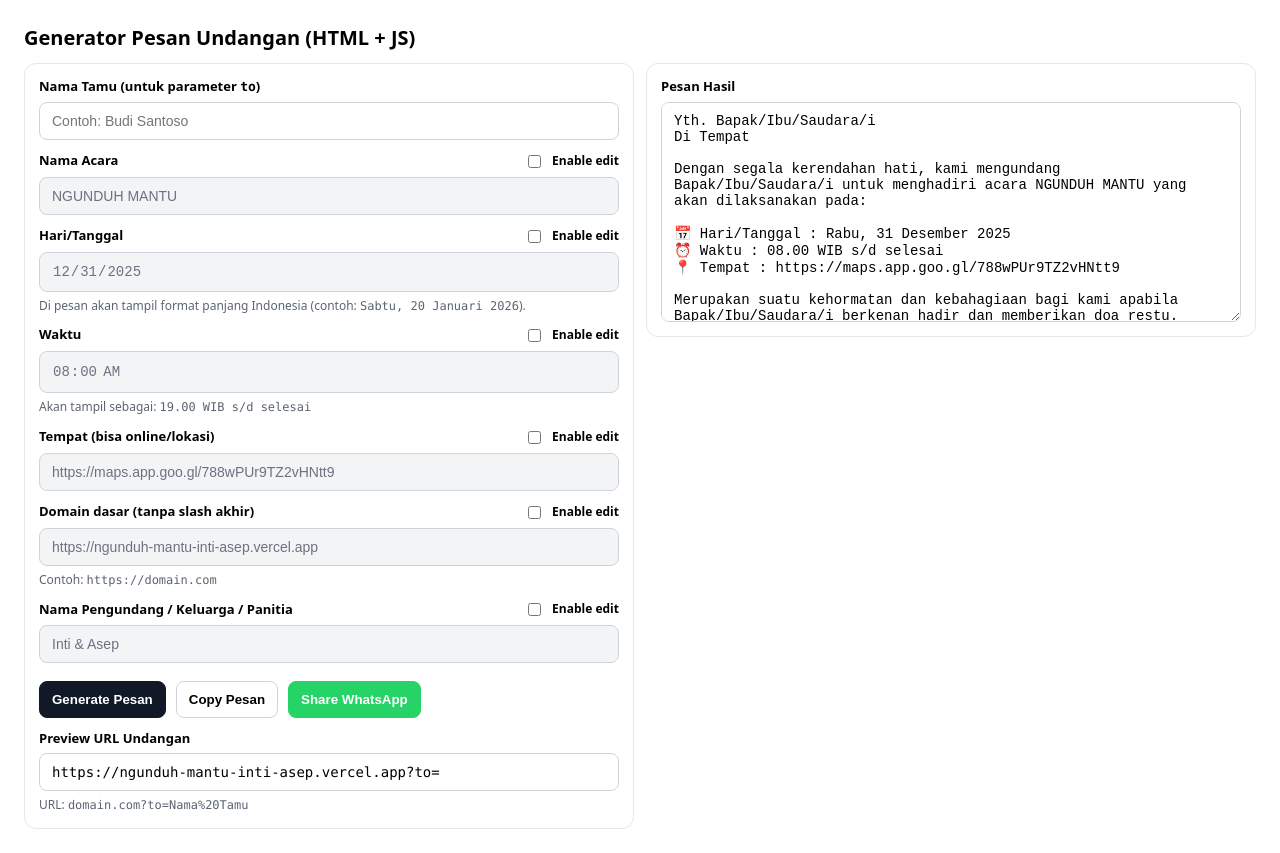
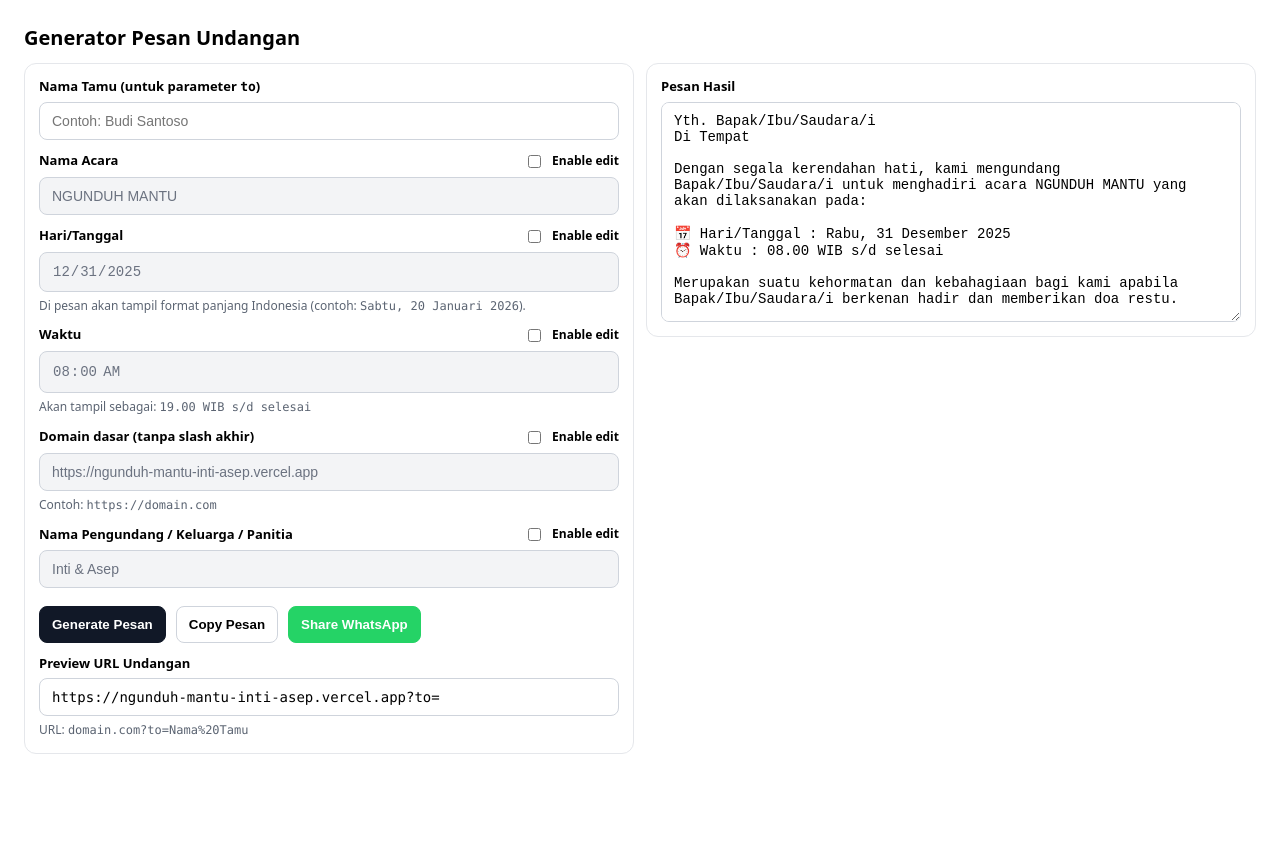
Before and after one commit to HadiatAbdulBashit/text-undangan-generator, a plain HTML site: page index.html in a window 1280 px wide. After the commit the page ends 800 px from the top, so only its background shows below. Drawn offline with Linux system fonts and the light colour scheme.

Commit message:
feat: delete tempat

```diff
--- a/index.html
+++ b/index.html
@@ -118,7 +118,7 @@
   </head>
 
   <body>
-    <h1>Generator Pesan Undangan (HTML + JS)</h1>
+    <h1>Generator Pesan Undangan</h1>
 
     <div class="two">
       <div class="card">
@@ -168,18 +168,6 @@
             </div>
             <input id="waktu" type="time" disabled value="08:00" />
             <div class="hint">Akan tampil sebagai: <span class="mono">19.00 WIB s/d selesai</span></div>
-          </div>
-
-          <!-- Tempat -->
-          <div class="row">
-            <div class="labelRow">
-              <label for="tempat">Tempat (bisa online/lokasi)</label>
-              <label class="toggle">
-                <input type="checkbox" id="en_tempat" />
-                Enable edit
-              </label>
-            </div>
-            <input id="tempat" type="text" value="https://maps.app.goo.gl/788wPUr9TZ2vHNtt9" disabled />
           </div>
 
           <!-- Domain -->
@@ -273,7 +261,6 @@
         const namaAcara = (el("namaAcara").value || "[Nama Acara]").trim();
         const hariTanggal = formatTanggalLongID(el("hariTanggal").value);
         const waktu = formatWaktu(el("waktu").value);
-        const tempat = (el("tempat").value || "[isi / online / lokasi]").trim();
         const penutup = (el("penutup").value || "[Nama Pengundang / Keluarga / Panitia]").trim();
 
         const url = buildInviteUrl();
@@ -288,7 +275,6 @@ Dengan segala kerendahan hati, kami mengundang ${namaTamu} untuk menghadiri acar
 
 📅 Hari/Tanggal : ${hariTanggal}
 ⏰ Waktu : ${waktu}
-📍 Tempat : ${tempat}
 
 Merupakan suatu kehormatan dan kebahagiaan bagi kami apabila ${namaTamu} berkenan hadir dan memberikan doa restu.
 
@@ -344,7 +330,6 @@ ${penutup}`;
       bindToggle("en_namaAcara", "namaAcara");
       bindToggle("en_hariTanggal", "hariTanggal");
       bindToggle("en_waktu", "waktu");
-      bindToggle("en_tempat", "tempat");
       bindToggle("en_domain", "domain");
       bindToggle("en_penutup", "penutup");
 
@@ -354,7 +339,7 @@ ${penutup}`;
       el("btnWhatsApp").addEventListener("click", shareWhatsApp);
 
       // Auto update on input changes
-      ["namaTamu", "namaAcara", "hariTanggal", "waktu", "tempat", "domain", "penutup"].forEach((id) => {
+      ["namaTamu", "namaAcara", "hariTanggal", "waktu", "domain", "penutup"].forEach((id) => {
         el(id).addEventListener("input", () => {
           generateMessage();
         });
```
